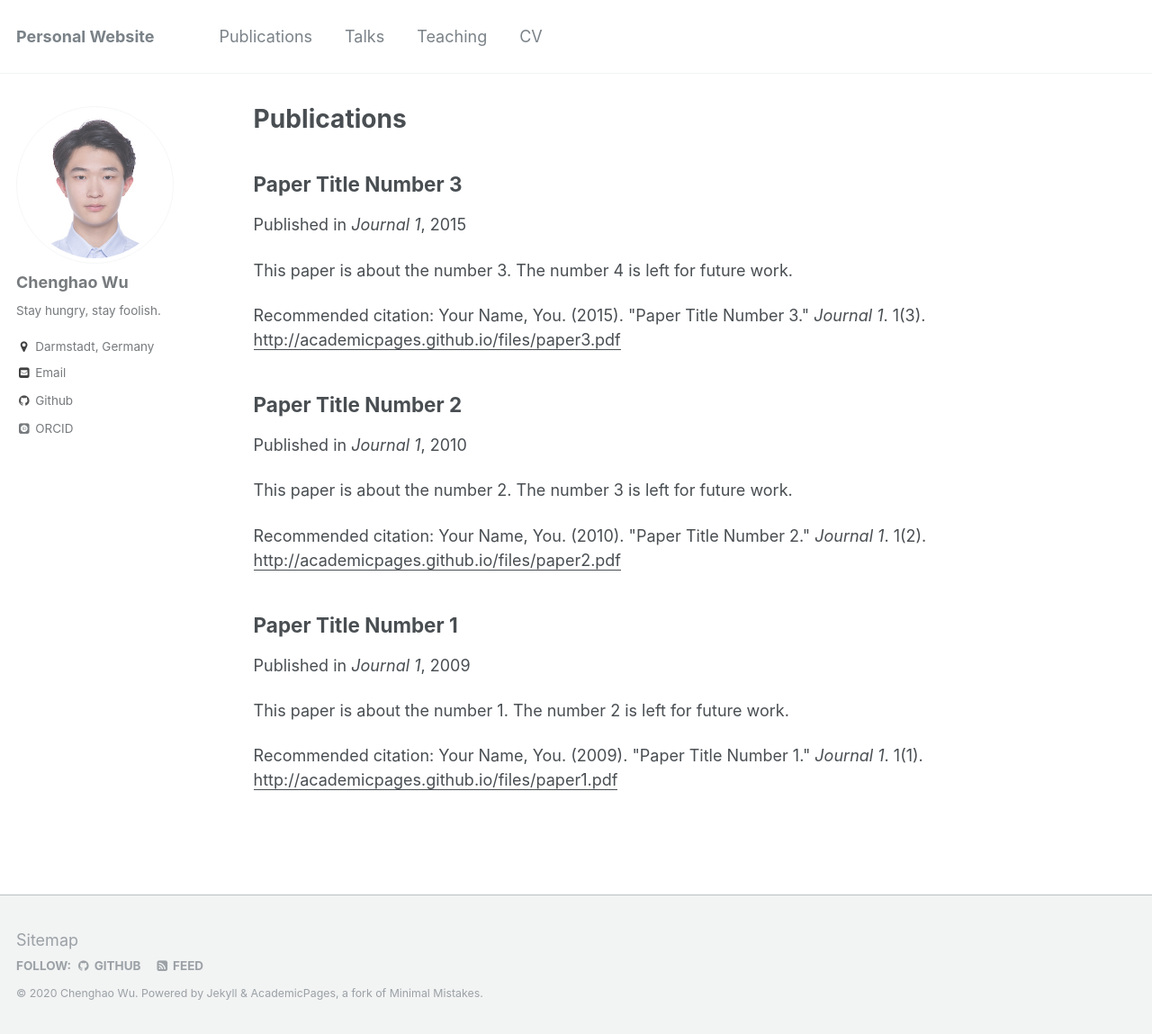
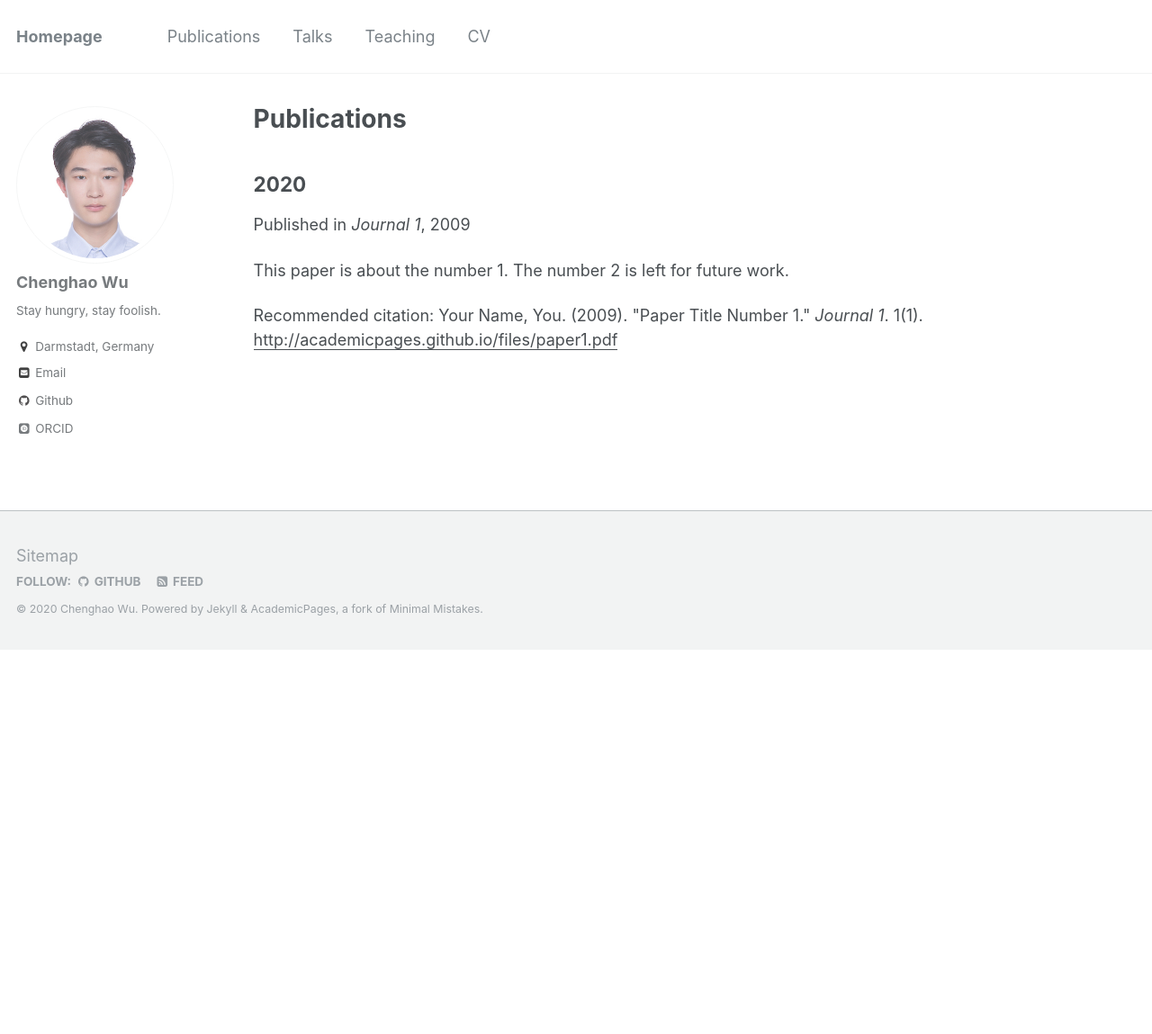
Before and after one commit to Chenghao-Wu/Chenghao-Wu.github.io, a Jekyll site: the page built from _pages/publications.md, in a window 1280 px wide and 1149 px high. Shown: the whole window at 90% size. Built offline with Jekyll 4.4.1, drawn with Linux system fonts in a browser that asks for light colours; some web fonts are replaced.

Commit message:
update 9

```diff
--- a/_config.yml
+++ b/_config.yml
@@ -7,7 +7,7 @@
 
 # Site Settings
 locale                   : "en-US"
-title                    : "Personal Website"
+title                    : "Homepage"
 title_separator          : "-"
 name                     : &name "Chenghao Wu"
 description              : &description "personal page"
--- a/_publications/2009-10-01-paper-title-number-1.md
+++ b/_publications/2009-10-01-paper-title-number-1.md
@@ -1,5 +1,5 @@
 ---
-title: "Paper Title Number 1"
+title: "2020"
 collection: publications
 permalink: /publication/2009-10-01-paper-title-number-1
 excerpt: 'This paper is about the number 1. The number 2 is left for future work.'
--- a/_publications/2010-10-01-paper-title-number-2.md
+++ /dev/null
@@ -1,15 +0,0 @@
----
-title: "Paper Title Number 2"
-collection: publications
-permalink: /publication/2010-10-01-paper-title-number-2
-excerpt: 'This paper is about the number 2. The number 3 is left for future work.'
-date: 2010-10-01
-venue: 'Journal 1'
-paperurl: 'http://academicpages.github.io/files/paper2.pdf'
-citation: 'Your Name, You. (2010). &quot;Paper Title Number 2.&quot; <i>Journal 1</i>. 1(2).'
----
-This paper is about the number 2. The number 3 is left for future work.
-
-[Download paper here](http://academicpages.github.io/files/paper2.pdf)
-
-Recommended citation: Your Name, You. (2010). "Paper Title Number 2." <i>Journal 1</i>. 1(2).
--- a/_publications/2015-10-01-paper-title-number-3.md
+++ /dev/null
@@ -1,15 +0,0 @@
----
-title: "Paper Title Number 3"
-collection: publications
-permalink: /publication/2015-10-01-paper-title-number-3
-excerpt: 'This paper is about the number 3. The number 4 is left for future work.'
-date: 2015-10-01
-venue: 'Journal 1'
-paperurl: 'http://academicpages.github.io/files/paper3.pdf'
-citation: 'Your Name, You. (2015). &quot;Paper Title Number 3.&quot; <i>Journal 1</i>. 1(3).'
----
-This paper is about the number 3. The number 4 is left for future work.
-
-[Download paper here](http://academicpages.github.io/files/paper3.pdf)
-
-Recommended citation: Your Name, You. (2015). "Paper Title Number 3." <i>Journal 1</i>. 1(3).
```
Also changed, not shown: 1 other file.
